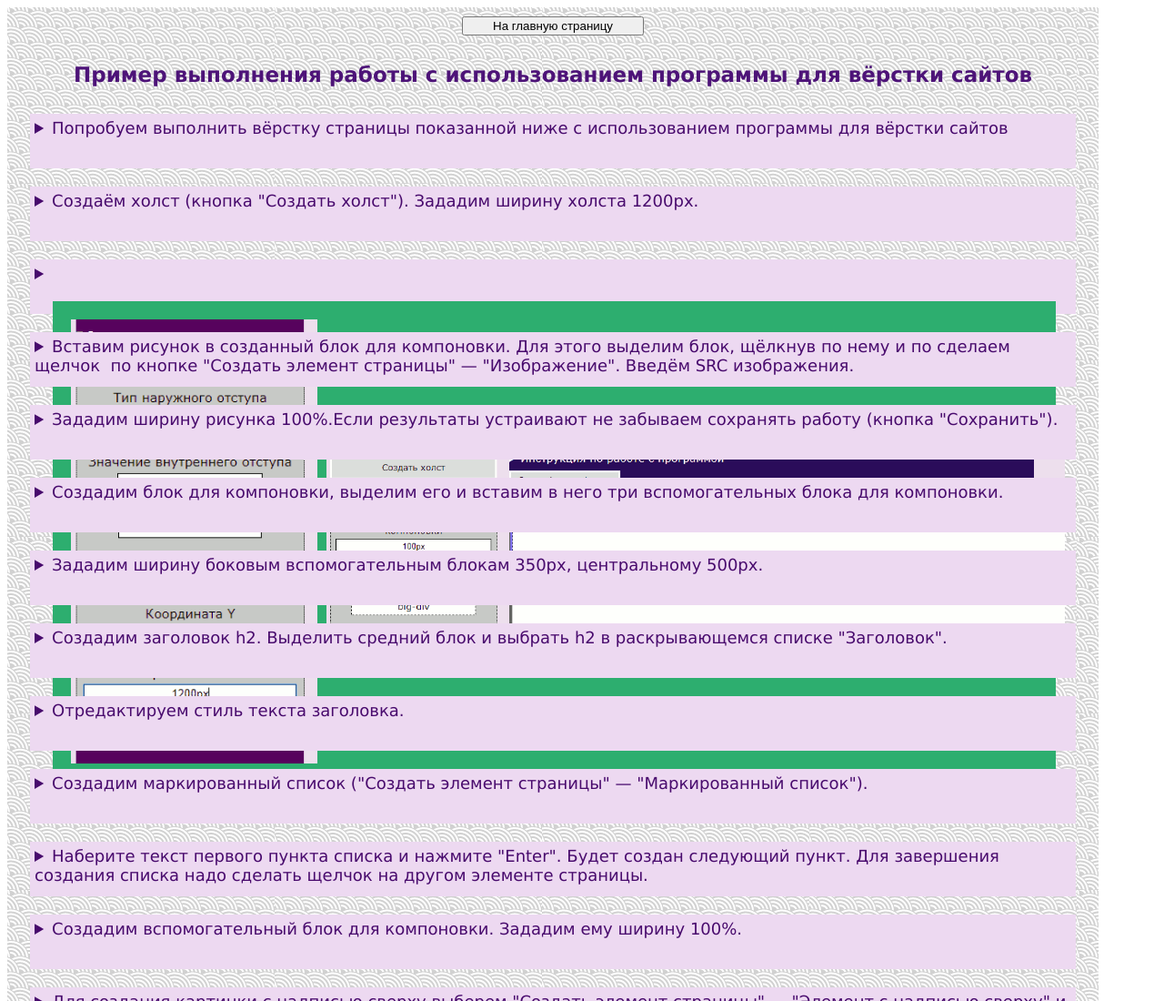
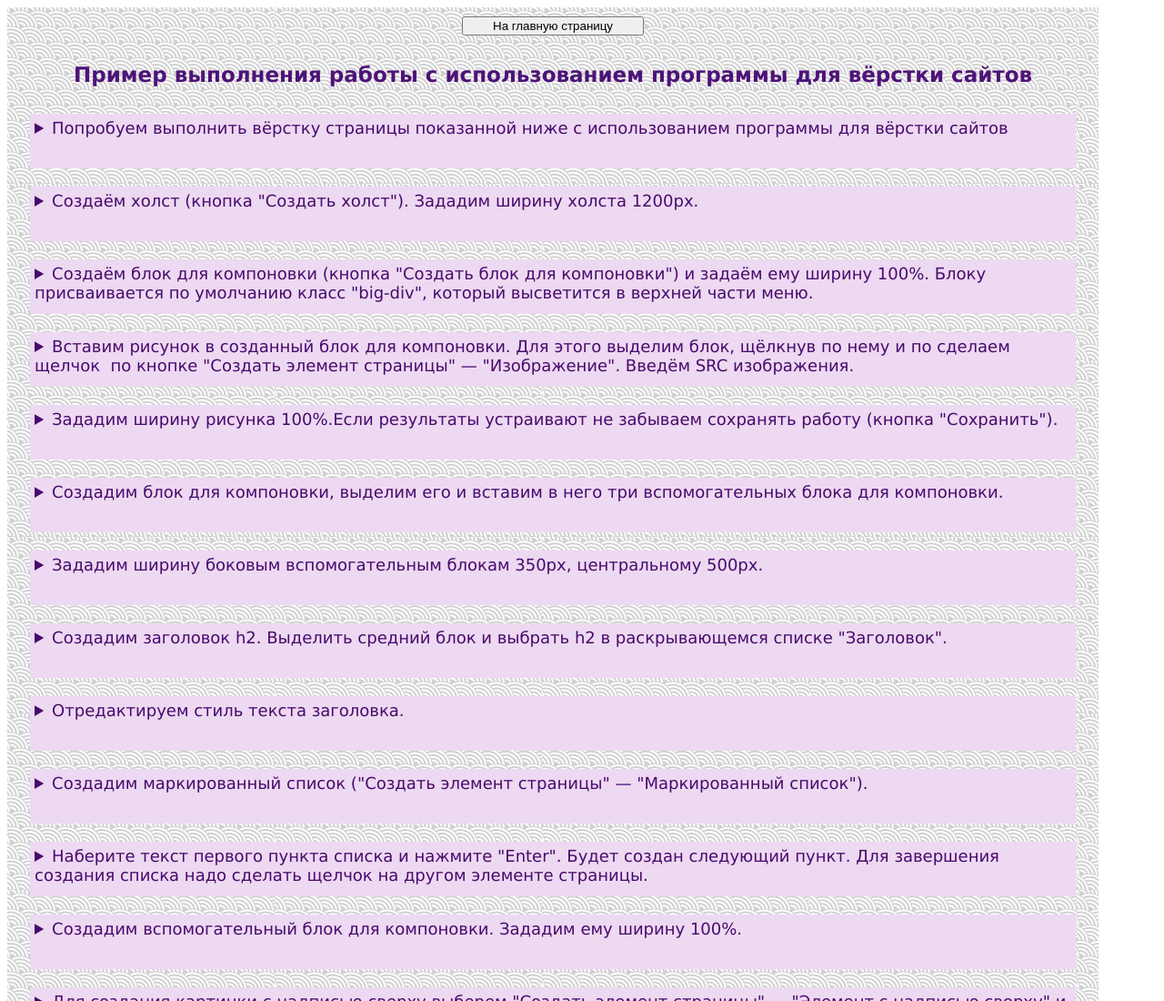
Before and after one commit to perviyptr/verstka, a plain HTML site: page primer.html in a window 1280 px wide. Shown: the top 1100 px of the page at 91% size. Drawn offline with Linux system fonts and the light colour scheme.

Commit message:
Исправление3 примера выполнения

```diff
--- a/primer.html
+++ b/primer.html
@@ -45,13 +45,15 @@
       <img src="Ris2/1.png" class="image" style="width: 90%;">
       </div>
     </details>
+
   <details class="details" onmousedown="return false" onselectstart="return false">
-    <summary class="" style="height: 50px;>Создаём блок для компоновки (кнопка "Создать блок для компоновки") и задаём ему ширину 100%. Блоку присваивается по умолчанию класс "big-div", который высветится в верхней части меню.</summary>
+    <summary class="" style="height: 50px;">Создаём блок для компоновки (кнопка "Создать блок для компоновки") и задаём ему ширину 100%. Блоку присваивается по умолчанию класс "big-div", который высветится в верхней части меню.</summary>
     <div class="details-div">
       <img src="Ris2/2.png" class="image-mal">
         <img src="Ris2/3.png" class="image-mal-gor">
         </div>
       </details>
+
   <details class="details" onmousedown="return false" onselectstart="return false">
     <summary class="" style="height: 50px;">Вставим рисунок в созданный блок для компоновки. Для этого выделим блок, щёлкнув по нему и по сделаем щелчок&nbsp; по кнопке "Создать элемент страницы" — "Изображение". Введём SRC изображения.</summary>
     <div class="details-div">
```
